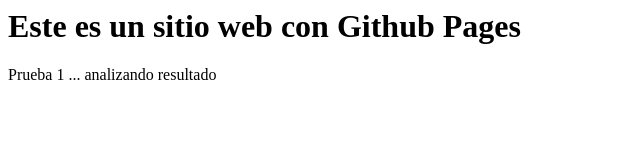
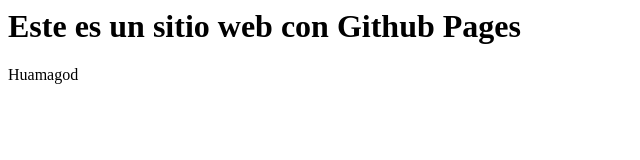
Before and after one commit to neydan-19/neydan-19, a plain HTML site: page index.html in a window 1280 px wide. Shown: the whole page, without its empty margins (0-640 px from the left). Drawn offline with Linux system fonts and the light colour scheme.

Commit message:
Cambio para mandarselo a mi amigo

```diff
--- a/index.html
+++ b/index.html
@@ -1,2 +1,2 @@
 <h1>Este es un sitio web con Github Pages</h1>
-<p>Prueba 1 ... analizando resultado</p>
+<p>Huamagod</p>
```
